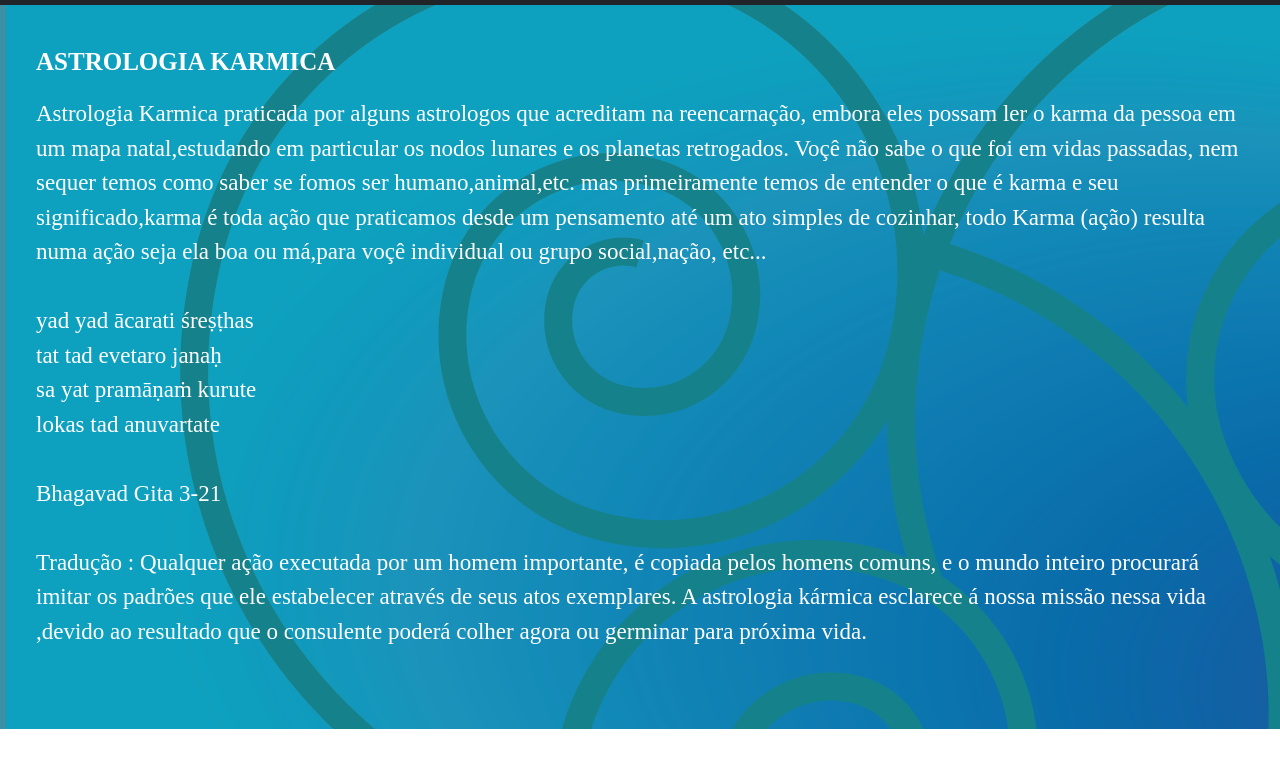
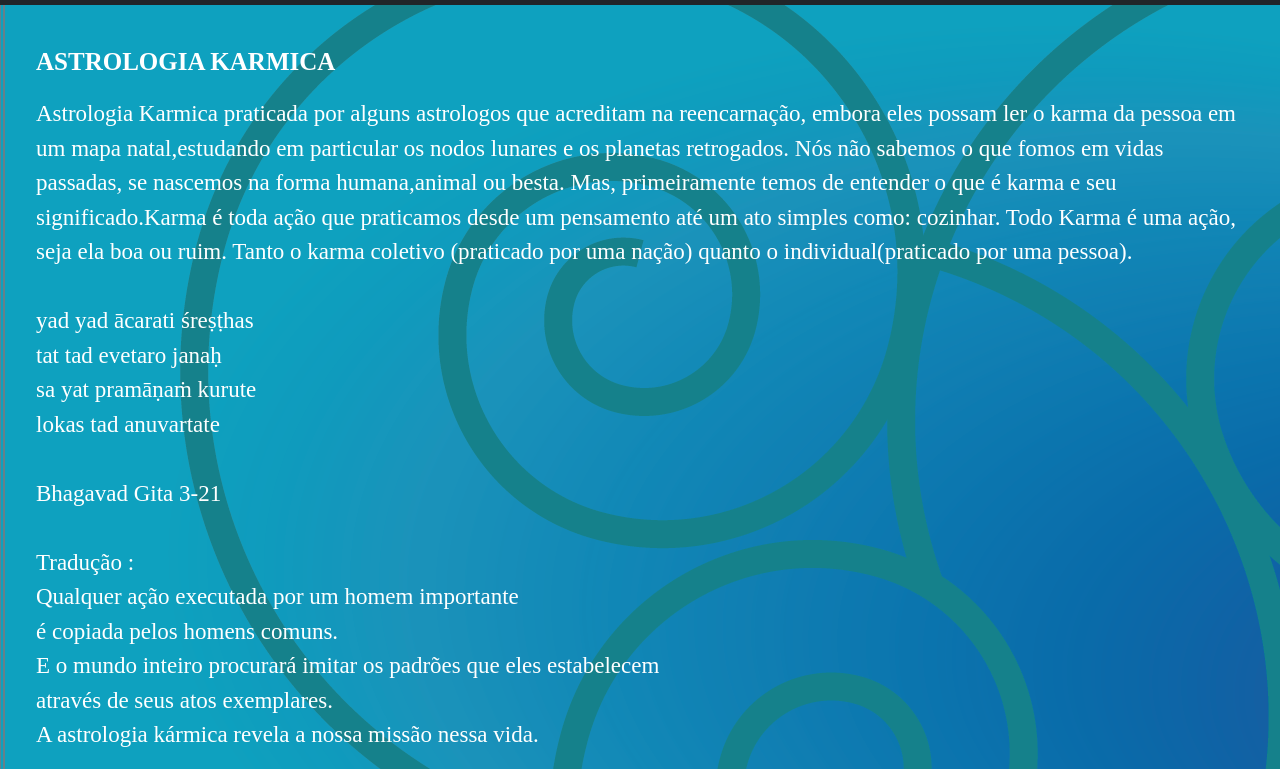
Before and after one commit to Sundargopaldas/Corpos-Celestes, a plain HTML site: page Ast-Karmic.html in a window 1280 px wide. Shown: the part 71-840 px from the top of the page. Before the commit the page ends 800 px from the top, so only its background shows below. Drawn offline with Linux system fonts and the light colour scheme.

Commit message:
atualizçaõ das paginas html: karmic,vedic,quir

```diff
--- a/Ast-Karmic.html
+++ b/Ast-Karmic.html
@@ -51,15 +51,15 @@
                                 <h1 class="titulo-AK">ASTROLOGIA KARMICA</h1>
                                 <p class="text-AK ">
                                  Astrologia Karmica praticada por alguns astrologos que acreditam na reencarnação, embora eles possam ler o karma da pessoa em um mapa natal,estudando em particular os nodos lunares e os planetas retrogados.
-                                 Voçê não sabe o que foi em vidas passadas, nem sequer temos como saber se fomos ser humano,animal,etc.
-                                 mas primeiramente temos de entender o que é karma e seu significado,karma é toda ação que praticamos desde um pensamento até um ato simples de cozinhar, todo Karma (ação) resulta numa ação seja ela boa ou má,para voçê individual ou grupo social,nação, etc... <br><br>
+                                 Nós não sabemos o que fomos em vidas passadas, se nascemos na forma humana,animal ou besta.
+                                 Mas, primeiramente temos de entender o que é karma e seu significado.Karma é toda ação que praticamos desde um pensamento até um ato simples como: cozinhar. Todo Karma é uma ação, seja ela boa ou ruim. Tanto o karma coletivo (praticado por uma nação) quanto o individual(praticado por uma pessoa). <br><br>
                                 yad yad ācarati śreṣṭhas <br>
                                    tat tad evetaro janaḥ   <br>
                                   sa yat pramāṇaṁ kurute    <br>
                                   lokas tad anuvartate      <br><br>
                                    Bhagavad Gita 3-21  <br><br>
-                                   Tradução : Qualquer ação executada por um homem importante, é copiada pelos homens comuns, e o mundo inteiro procurará imitar os padrões que ele estabelecer através de seus atos exemplares.
-                                  A astrologia kármica esclarece á nossa missão nessa vida ,devido ao resultado que o consulente poderá colher agora ou germinar para próxima vida.
+                                   Tradução : <br> Qualquer ação executada por um homem importante <br> é copiada pelos homens comuns. <br> E o mundo inteiro procurará imitar os padrões que eles estabelecem <br> através de seus atos exemplares. <br>
+                                  A astrologia kármica revela a nossa missão nessa vida.
                                 </p>
 
                         </div>
```
Also changed, not shown: Ast-Vedica.html (+1 -1 lines), Quir.html (+1 -1 lines).
